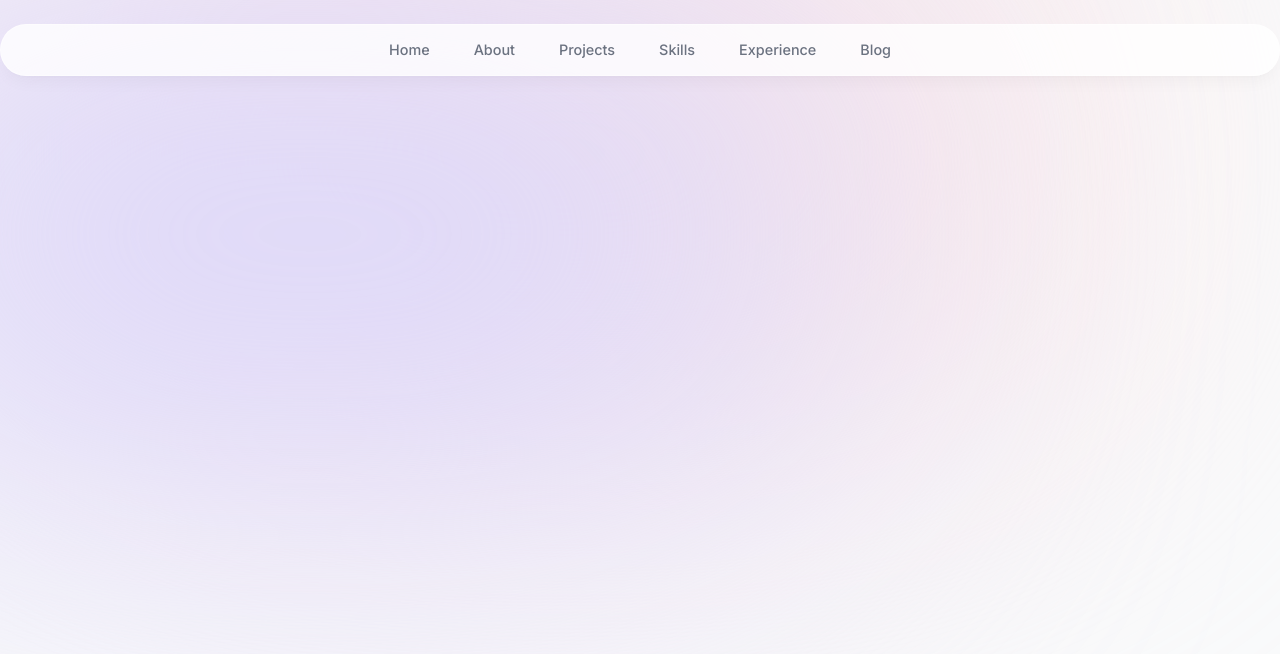
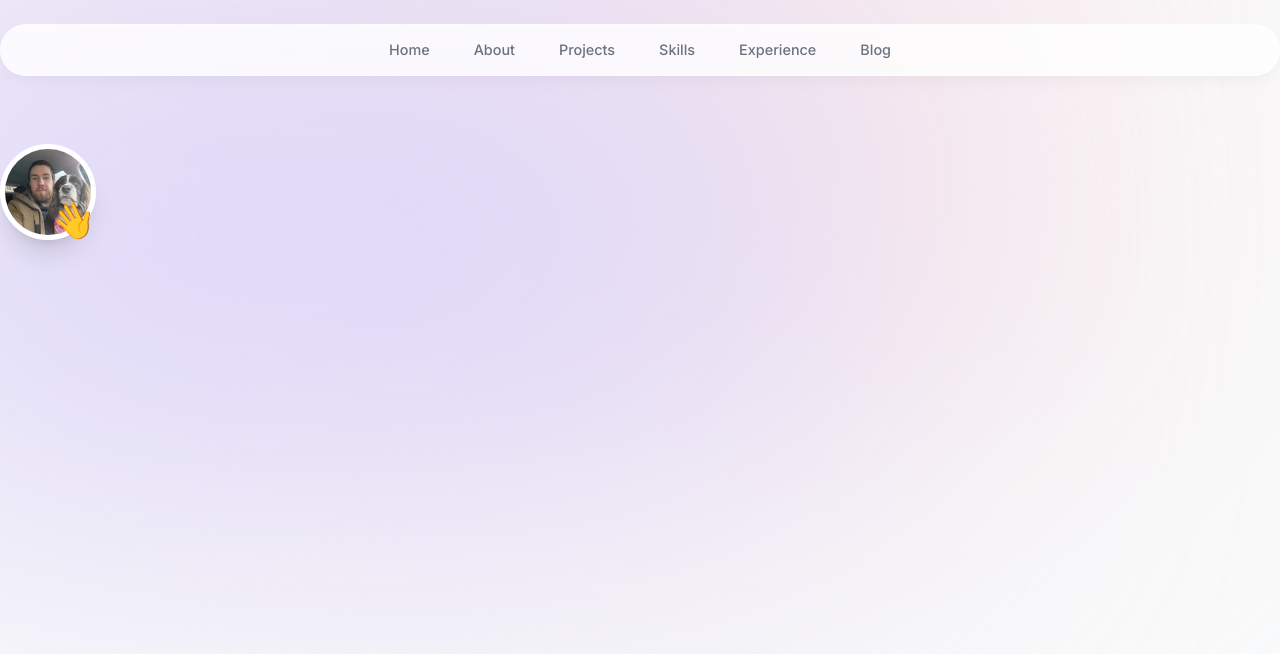
Before and after one commit to BigLu5/lukesblog, a Next.js app: page / in a window 1280 px wide. Shown: the top 654 px of the page. Built offline with nearby package versions, Linux system fonts and the light colour scheme.

Commit message:
add image

```diff
--- a/next.config.js
+++ b/next.config.js
@@ -1,4 +1,13 @@
 /** @type {import('next').NextConfig} */
-const nextConfig = {}
+const nextConfig = {
+  images: {
+    remotePatterns: [
+      {
+        protocol: "https",
+        hostname: "images.unsplash.com",
+      },
+    ],
+  },
+};
 
-module.exports = nextConfig
+module.exports = nextConfig;
--- a/src/app/layout.tsx
+++ b/src/app/layout.tsx
@@ -18,7 +18,7 @@
   return (
     <html lang="en">
       <body
-        className={`${inter.className} bg-gray-50 text-gray-950 relative h-[5000px]`}
+        className={`${inter.className} bg-gray-50 text-gray-950 relative h-[5000px] pt-28 sm:pt-36`}
       >
         <div className="bg-[#fbe2e3] absolute top-[-6rem] -z-10 right-[11rem] h-[31.25rem] w-[31.25rem] rounded-full blur-[10rem] sm:w-[68.75rem]"></div>
         <div className="bg-[#dbd7fb] absolute top-[-1rem] -z-10 left-[-35rem] h-[31.25rem] w-[50rem] rounded-full blur-[10rem] sm:w-[68.75rem] md:left-[-33rem] lg:left-[-28rem] xl:left-[-15rem] 2xl:left-[-5rem]"></div>
--- a/src/app/page.tsx
+++ b/src/app/page.tsx
@@ -1,6 +1,10 @@
 import Image from "next/image";
+import Intro from "@/components/Intro";
+
 export default function Home() {
   return (
-    <main className="flex min-h-screen flex-col items-center justify-between p-24"></main>
+    <main className="">
+      <Intro />
+    </main>
   );
 }
--- /dev/null
+++ b/src/components/Intro.tsx
@@ -0,0 +1,23 @@
+import Image from "next/image";
+import React from "react";
+
+export default function Intro() {
+  return (
+    <section>
+      <div className="flex items-center justify center">
+        <div className="relative">
+          <Image
+            src="/lm.png"
+            alt="Luke Portrait"
+            width="192"
+            height="192"
+            quality="95"
+            priority={true}
+            className="h-24 w-24 rounded-full object-cover border-[0.35rem] border-white shadow-xl"
+          />
+          <span className="absolute bottom-0 right-0 text-4xl">👋</span>
+        </div>
+      </div>
+    </section>
+  );
+}
```
Also changed, not shown: public/lm.png (added), 1 other file (tests, documents, lock files or other folders).
